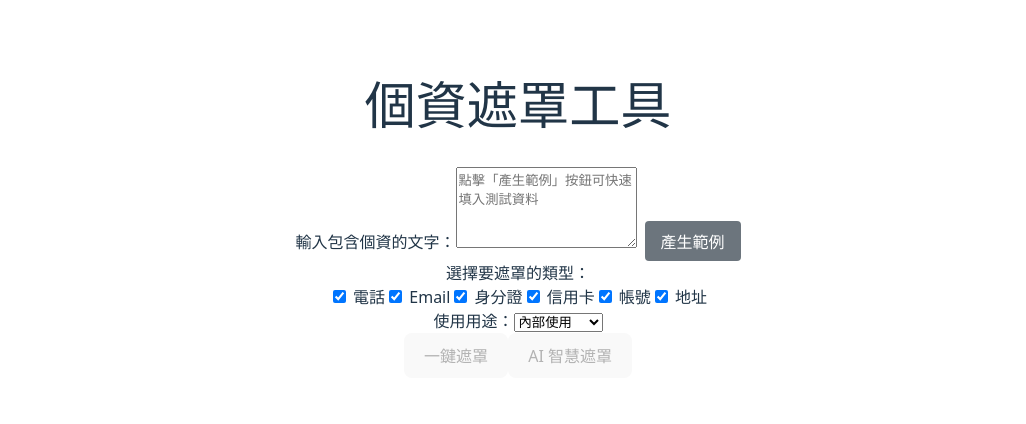
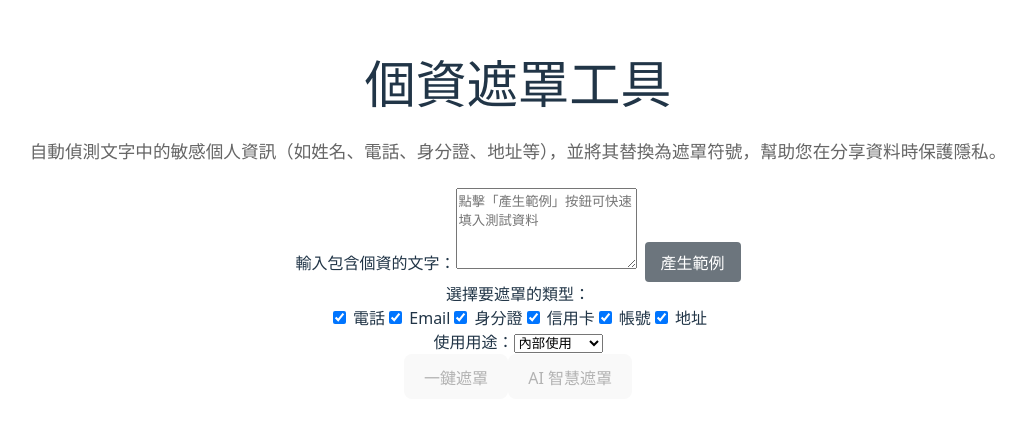
Before and after one commit to dgitc8051/ai-data-masker, a React (Vite) app in the folder my-project-frontend/: page / in a window 1280 px wide. Shown: the part 190-614 px from the top of the page, without its empty margins (122-1148 px from the left). Built offline with nearby package versions, Linux system fonts and the light colour scheme.

Commit message:
新增工具說明文字

```diff
--- a/my-project-frontend/src/App.css
+++ b/my-project-frontend/src/App.css
@@ -3,6 +3,13 @@
   margin: 0 auto;
   padding: 2rem;
   text-align: center;
+}
+
+.description {
+  color: #666;
+  font-size: 1.1rem;
+  margin-top: -0.5rem;
+  margin-bottom: 1.5rem;
 }
 
 .logo {
--- a/my-project-frontend/src/App.jsx
+++ b/my-project-frontend/src/App.jsx
@@ -78,6 +78,9 @@ Email:abc@gmail.com
   return (
     <div className="container">
       <h1>個資遮罩工具</h1>
+      <p className="description">
+        自動偵測文字中的敏感個人資訊（如姓名、電話、身分證、地址等），並將其替換為遮罩符號，幫助您在分享資料時保護隱私。
+      </p>
 
       {/* 輸入區塊 */}
       <div className="input-section">
```
